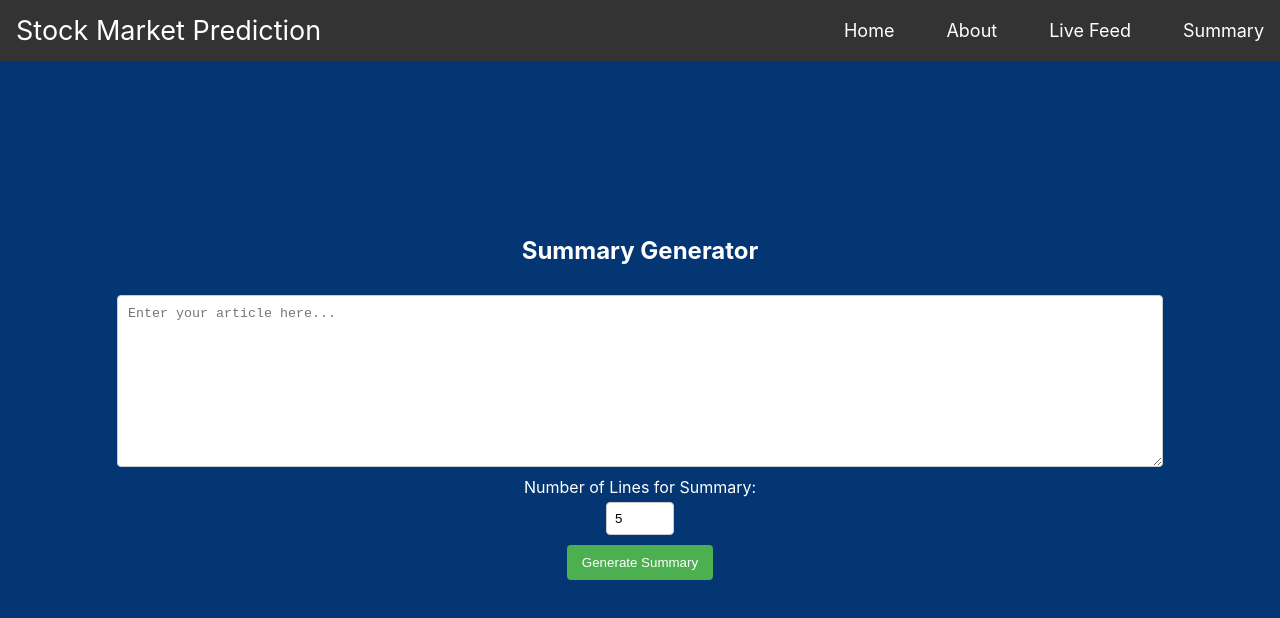
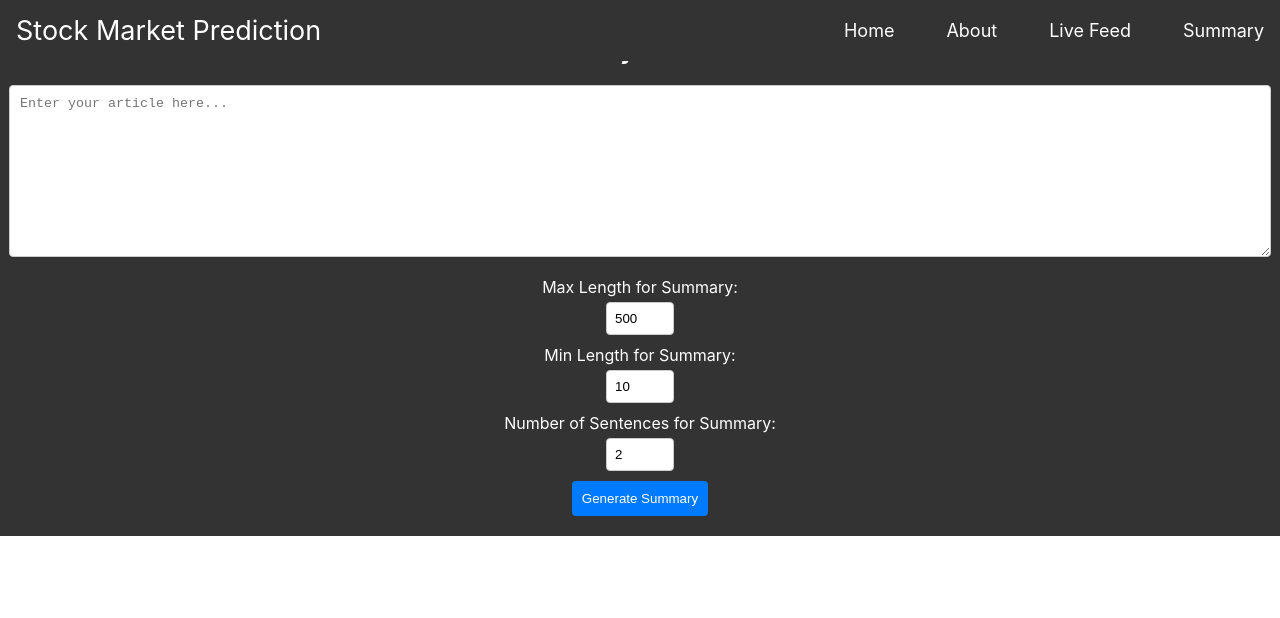
Before and after one commit to maanvi24/Data_Mining_Project, a React (Create React App) app in the folder Website/: page /summary in a window 1280 px wide. Shown: the top 618 px of the page. Built offline with nearby package versions, Linux system fonts and the light colour scheme.

Commit message:
adding up summarizer

```diff
--- a/Website/src/Pages/Summary.js
+++ b/Website/src/Pages/Summary.js
@@ -2,26 +2,38 @@ import React, { useState } from 'react';
 
 const Summary = () => {
   const [article, setArticle] = useState('');
-  const [numLines, setNumLines] = useState(5); // Default number of lines
+  const [maxLength, setMaxLength] = useState(500); // Default max length
+  const [minLength, setMinLength] = useState(10); // Default min length
+  const [numSentences, setNumSentences] = useState(2); // Default number of sentences
   const [generatedSummary, setGeneratedSummary] = useState('');
+  const [error, setError] = useState(null);
 
   const handleGenerateSummary = async () => {
     try {
-      const response = await fetch('http://localhost:5001/generate_summary', {
+      const response = await fetch('http://127.0.0.1:5000/generate_summary', {
         method: 'POST',
         headers: {
           'Content-Type': 'application/json',
         },
         body: JSON.stringify({
           summary: article,
-          num_lines: numLines,
+          max_length: maxLength,
+          min_length: minLength,
+          num_sentences: numSentences,
         }),
       });
 
+      if (!response.ok) {
+        throw new Error('Failed to generate summary');
+      }
+
       const data = await response.json();
       setGeneratedSummary(data.generated_summary);
+      setError(null); // Reset any previous errors
     } catch (error) {
       console.error('Error generating summary:', error);
+      setGeneratedSummary(''); // Reset the summary on error
+      setError('Error generating summary. Please try again.'); // Set an error message
     }
   };
 
@@ -30,28 +42,26 @@ const Summary = () => {
       display: 'flex',
       flexDirection: 'column',
       alignItems: 'center',
-      justifyContent: 'center',
-      minHeight: '100vh',
-      backgroundColor: '#033673', // Blue background
-      color: '#000', // Text color
+      padding: '20px',
+      backgroundColor: '#333',
+      color: '#fff',
     },
     header: {
       fontSize: '24px',
       marginBottom: '20px',
-      color: '#fff',
     },
     textarea: {
-      width: '80%',
+      width: '100%',
       height: '150px',
       padding: '10px',
-      margin: '10px 0',
+      marginBottom: '20px',
       border: '1px solid #ccc',
       borderRadius: '4px',
+      resize: 'vertical',
     },
     label: {
       fontSize: '16px',
       marginBottom: '5px',
-      color: '#fff',
     },
     input: {
       width: '50px',
@@ -61,17 +71,20 @@ const Summary = () => {
       borderRadius: '4px',
     },
     button: {
-      backgroundColor: '#4caf50',
+      padding: '10px',
+      backgroundColor: '#007bff',
       color: '#fff',
-      padding: '10px 15px',
       border: 'none',
       borderRadius: '4px',
       cursor: 'pointer',
     },
     summaryContainer: {
+      marginTop: '20px',
+      textAlign: 'left', // Adjusted for better readability
+    },
+    error: {
+      color: 'red',
       marginTop: '10px',
-      border: '1px solid #ccc',
-      padding: '10px',
     },
   };
 
@@ -84,19 +97,34 @@ const Summary = () => {
         value={article}
         onChange={(e) => setArticle(e.target.value)}
 ></textarea>
-      <label style={styles.label}>Number of Lines for Summary:</label>
+<label style={styles.label}>Max Length for Summary:</label>
 <input
         style={styles.input}
         type="number"
-        value={numLines}
-        onChange={(e) => setNumLines(e.target.value)}
+        value={maxLength}
+        onChange={(e) => setMaxLength(e.target.value)}
+      />
+<label style={styles.label}>Min Length for Summary:</label>
+<input
+        style={styles.input}
+        type="number"
+        value={minLength}
+        onChange={(e) => setMinLength(e.target.value)}
+      />
+<label style={styles.label}>Number of Sentences for Summary:</label>
+<input
+        style={styles.input}
+        type="number"
+        value={numSentences}
+        onChange={(e) => setNumSentences(e.target.value)}
       />
 <button style={styles.button} onClick={handleGenerateSummary}>
         Generate Summary
 </button>
+      {error && <p style={styles.error}>{error}</p>}
       {generatedSummary && (
 <div style={styles.summaryContainer}>
-          <h2 style={{ color: '#fff' }}>Generated Summary:</h2>
+<h2>Generated Summary:</h2>
 <p>{generatedSummary}</p>
 </div>
       )}
```
Also changed, not shown: 1 other file (tests, documents, lock files or other folders). Lines whose indentation alone changed are shown as unchanged.
